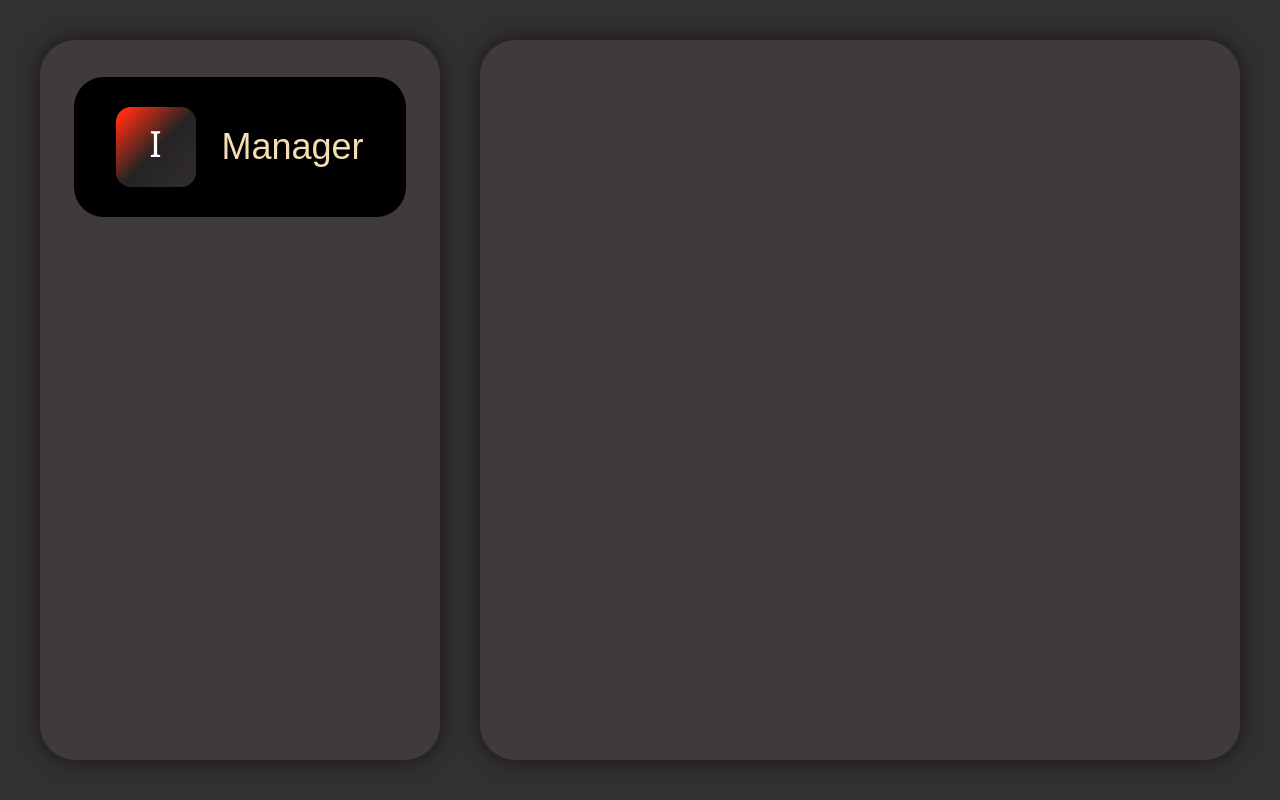
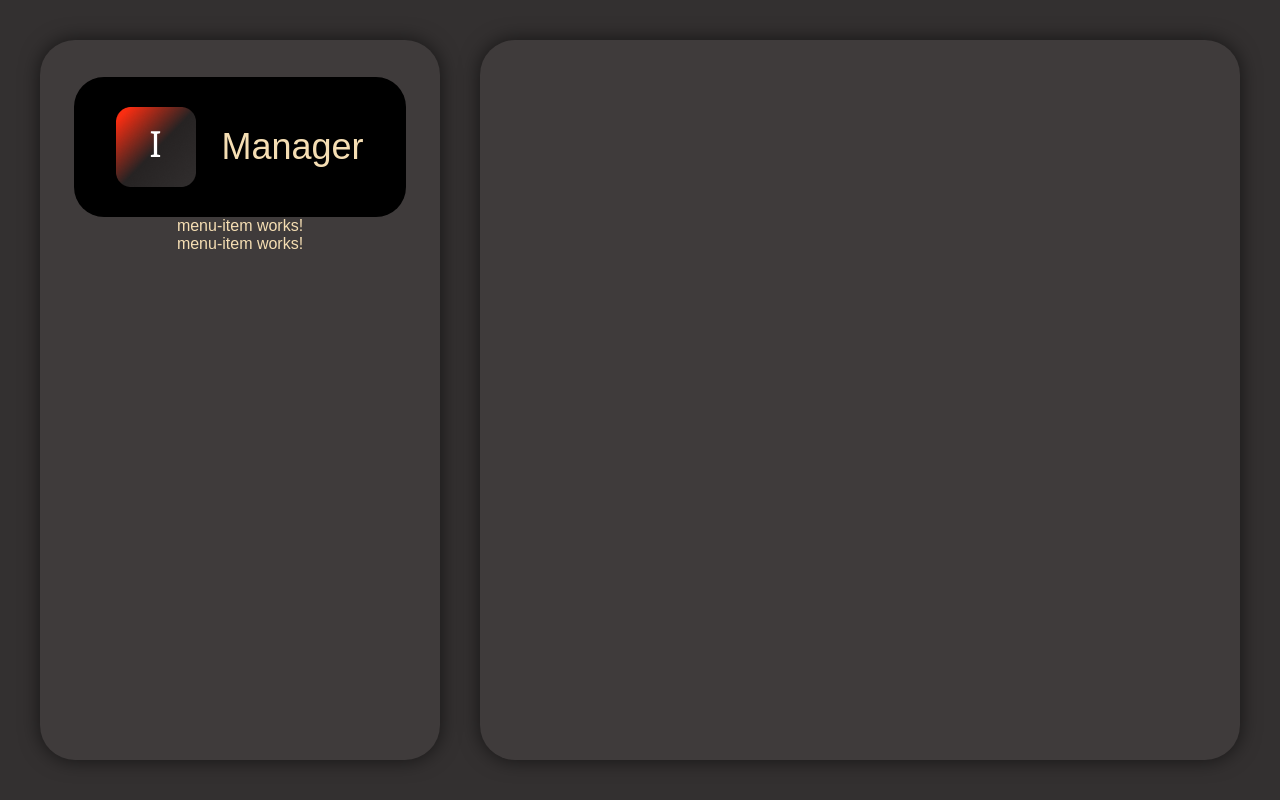
Before and after one commit to Albus-489/InventoryManager, an Angular app in the folder client/: page / in a window 1280 px wide. Built offline with nearby package versions, Linux system fonts and the light colour scheme; a web font is replaced by a local one.

Commit message:
side menu

```diff
--- a/client/src/app/components/sidemenu/sidemenu.component.html
+++ b/client/src/app/components/sidemenu/sidemenu.component.html
@@ -1,3 +1,5 @@
 <div id="sidemenu">
   <app-logo class="logo"/>
+  <app-menu-item text="Storages" image_path="assets/menu-items/default.png" link="storages-page"/>
+  <app-menu-item text="About" image_path="assets/menu-items/default.png" link="about"/>
 </div>
--- a/client/src/app/components/sidemenu/sidemenu.component.scss
+++ b/client/src/app/components/sidemenu/sidemenu.component.scss
@@ -13,3 +13,6 @@
 .logo{
   width: 100%;
 }
+.item{
+  width: 100%;
+}
--- a/client/src/app/components/sidemenu/sidemenu.component.ts
+++ b/client/src/app/components/sidemenu/sidemenu.component.ts
@@ -1,12 +1,13 @@
 import { Component } from '@angular/core';
 import { LogoComponent } from "../logo/logo.component";
+import { MenuItemComponent } from "../menu-item/menu-item.component";
 
 @Component({
     selector: 'app-sidemenu',
     standalone: true,
     templateUrl: './sidemenu.component.html',
     styleUrl: './sidemenu.component.scss',
-    imports: [LogoComponent]
+    imports: [LogoComponent, MenuItemComponent]
 })
 export class SidemenuComponent {
 
```
